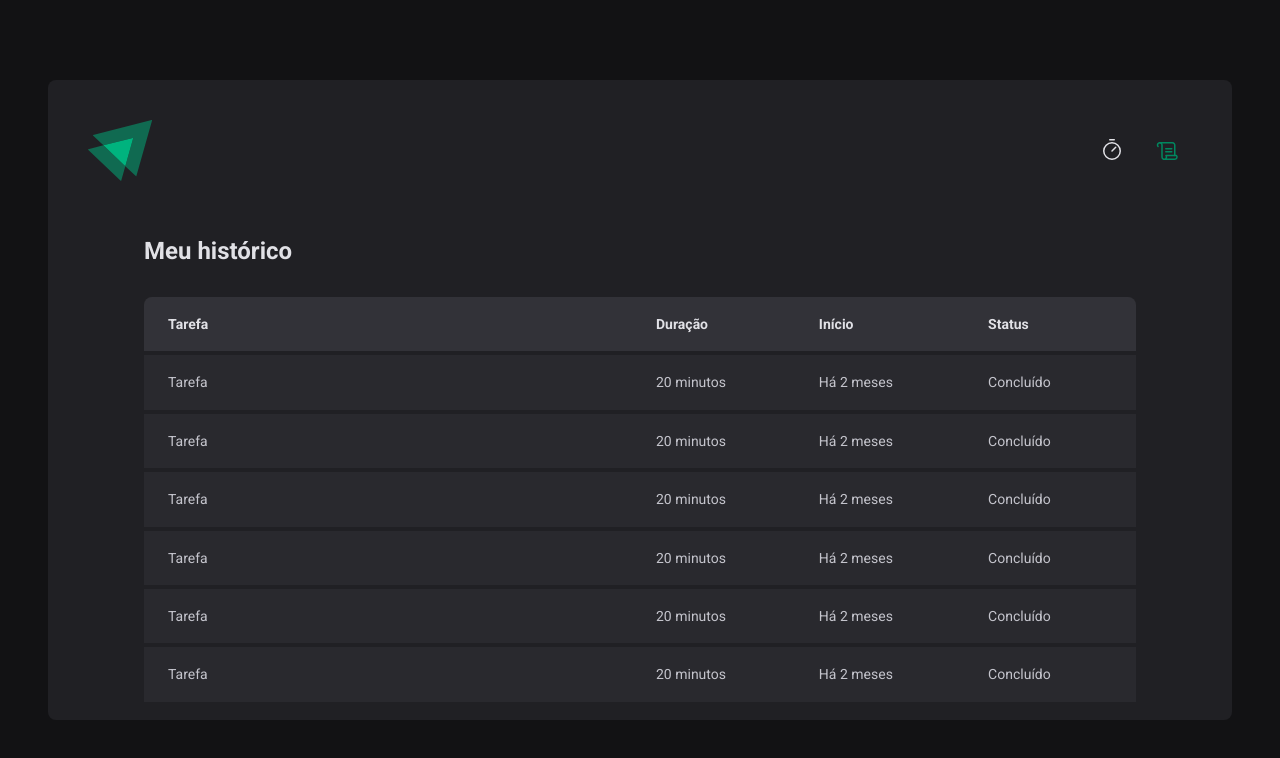
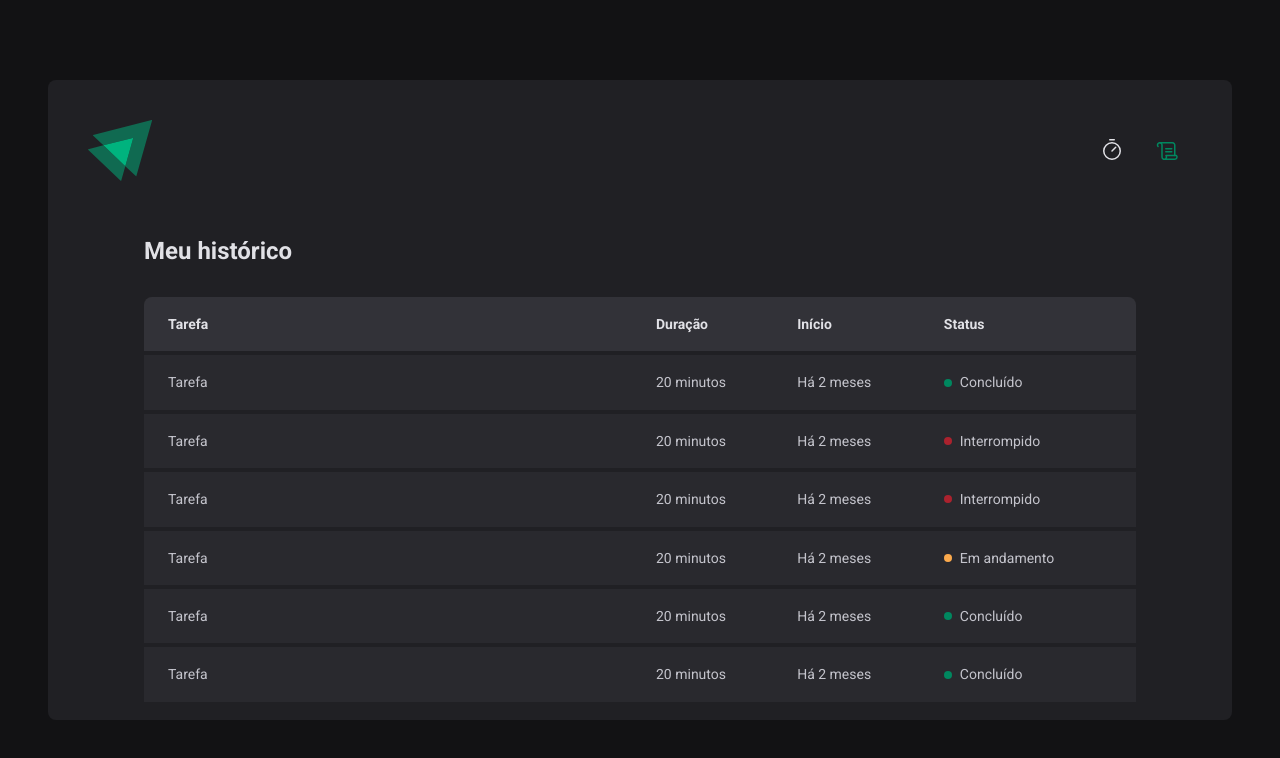
Before and after one commit to flea777/react-ts-pomodoro-timer, a React (Vite) app: page /history in a window 1280 px wide. Shown: the top 758 px of the page. Built offline with nearby package versions, Linux system fonts and the light colour scheme.

Commit message:
history status

```diff
--- a/src/pages/History/index.tsx
+++ b/src/pages/History/index.tsx
@@ -1,4 +1,4 @@
-import { HistoryContainer, HistoryList } from "./styles"
+import { HistoryContainer, HistoryList, Status } from "./styles"
 
 export const History = () => {
   return (
@@ -20,37 +20,49 @@
               <td>Tarefa</td>
               <td>20 minutos</td>
               <td>Há 2 meses</td>
-              <td>Concluído</td>
+              <td>
+                <Status statusColor="green">Concluído</Status>
+              </td>
             </tr>
             <tr>
               <td>Tarefa</td>
               <td>20 minutos</td>
               <td>Há 2 meses</td>
-              <td>Concluído</td>
+              <td>
+                <Status statusColor="red">Interrompido</Status>
+              </td>
             </tr>
             <tr>
               <td>Tarefa</td>
               <td>20 minutos</td>
               <td>Há 2 meses</td>
-              <td>Concluído</td>
+              <td>
+                <Status statusColor="red">Interrompido</Status>
+              </td>
             </tr>
             <tr>
               <td>Tarefa</td>
               <td>20 minutos</td>
               <td>Há 2 meses</td>
-              <td>Concluído</td>
+              <td>
+                <Status statusColor="yellow">Em andamento</Status>
+              </td>
             </tr>
             <tr>
               <td>Tarefa</td>
               <td>20 minutos</td>
               <td>Há 2 meses</td>
-              <td>Concluído</td>
+              <td>
+                <Status statusColor="green">Concluído</Status>
+              </td>
             </tr>
             <tr>
               <td>Tarefa</td>
               <td>20 minutos</td>
               <td>Há 2 meses</td>
-              <td>Concluído</td>
+              <td>
+                <Status statusColor="green">Concluído</Status>
+              </td>
             </tr>
           </tbody>
         </table>
--- a/src/pages/History/styles.ts
+++ b/src/pages/History/styles.ts
@@ -60,3 +60,27 @@
     }
   }
 `
+
+const STATUS_COLORS = {
+  yellow: 'yellow-500',
+  green: 'green-500',
+  red: 'red-500'
+} as const
+
+interface StatusProps {
+  statusColor: keyof typeof STATUS_COLORS
+}
+
+export const Status = styled.span<StatusProps>`
+  display: flex;
+  align-items: center;
+  gap: 0.5rem;
+
+  &::before {
+    content: '';
+    width: 0.5rem;
+    height: 0.5rem;
+    border-radius: 50%;
+    background: ${(props) => props.theme[STATUS_COLORS[props.statusColor]]};
+  }
+`
```
